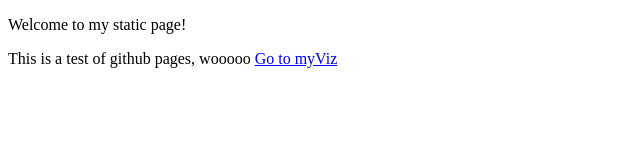
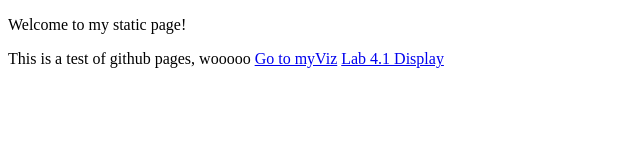
Before and after one commit to CKelsey95/my-webpage, a plain HTML site: page index.html in a window 1280 px wide. Shown: the whole page, without its empty margins (0-640 px from the left). Drawn offline with Linux system fonts and the light colour scheme.

Commit message:
Update index.html
adding Lab 4.1

```diff
--- a/index.html
+++ b/index.html
@@ -11,5 +11,8 @@
 
     <!-- Link to your desired URL -->
     <a href="https://ckelsey95.github.io/my-webpage/myViz.html">Go to myViz</a>
+
+    <a href="https://ckelsey95.github.io/my-webpage/Lab_4.1">Lab 4.1 Display</a>
+
 </body>
 </html>
```
